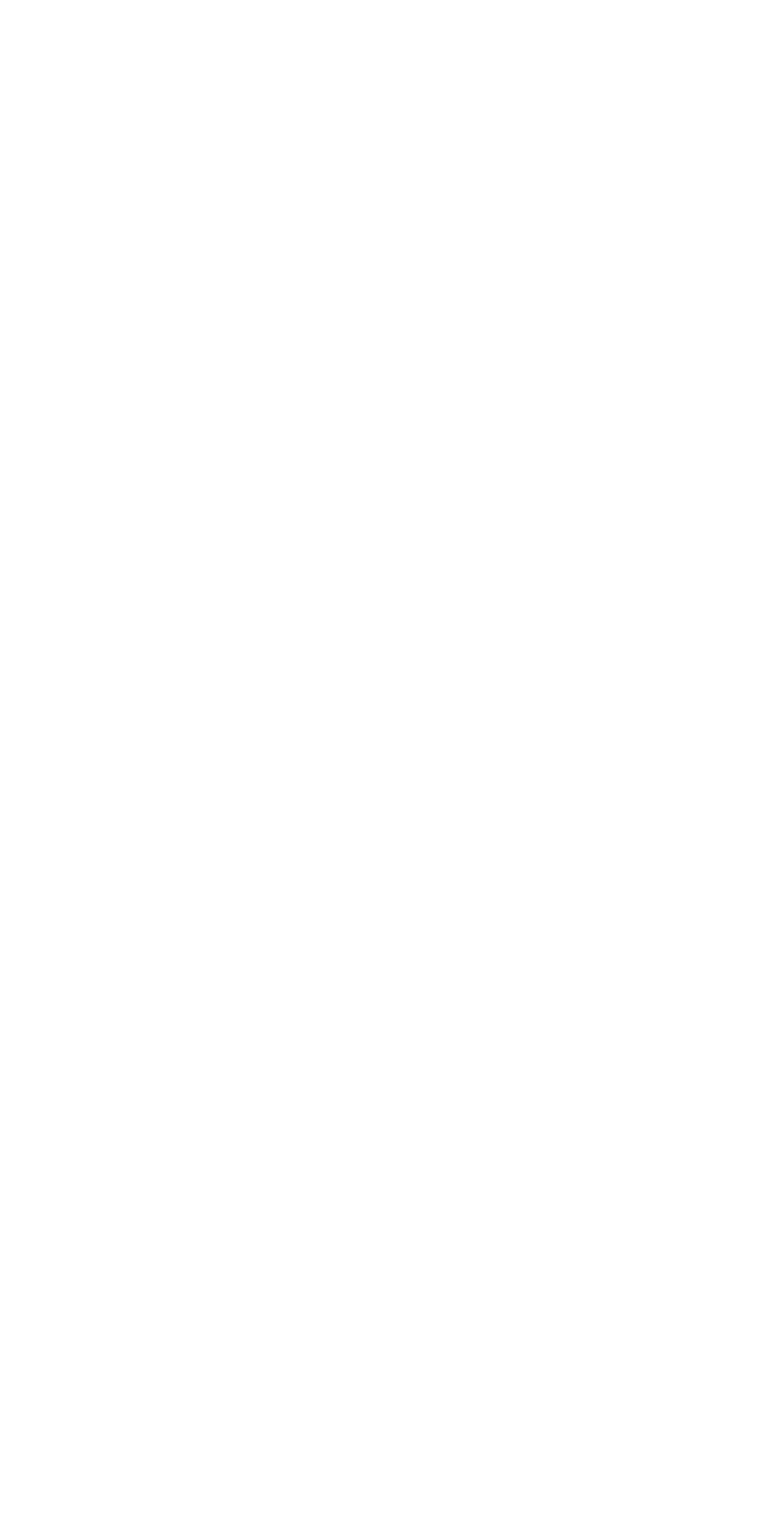
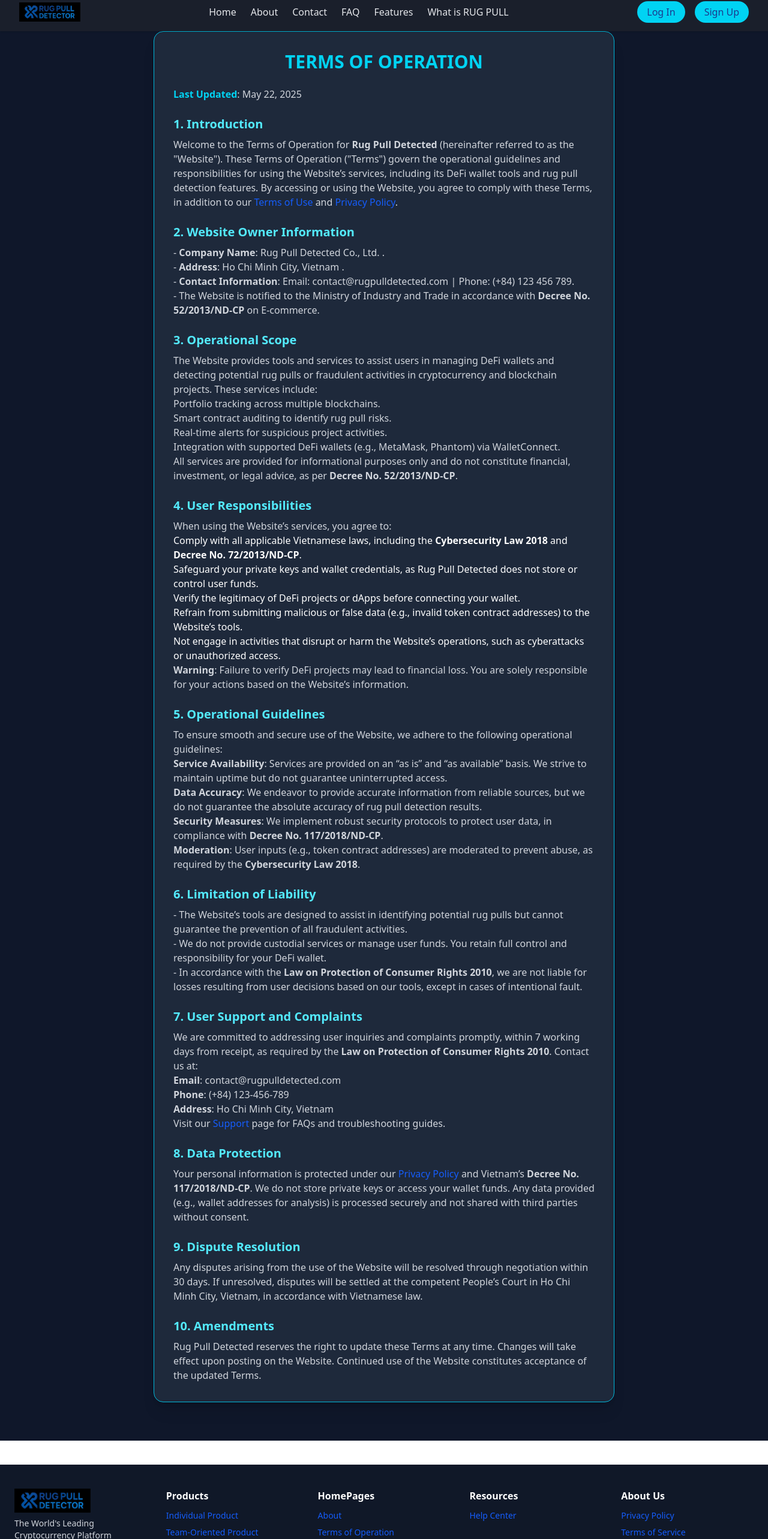
Before and after one commit to Vanquoc0201/FE_RugPull, a React (Vite) app: page /terms-of-operation in a window 1280 px wide. Before the commit this address had no page. Shown: the part 12-2578 px from the top of the page at 60% size. Before the commit the page ends 800 px from the top, so only its background shows below. Built offline with nearby package versions, Linux system fonts and the light colour scheme.

Commit message:
termsOfOperation page add

```diff
--- a/src/components/Footer.tsx
+++ b/src/components/Footer.tsx
@@ -7,17 +7,15 @@
     {
       title: "Products",
       links: [
-        { label: "Individual Product", path: "#" },
-        { label: "Team-Oriented Product", path: "#" },
-        { label: "DeFi Wallet", path: "#" },
+        { label: "Individual Product", path: "/rugpull" },
+        { label: "Team-Oriented Product", path: "/rugpull" },
       ],
     },
     {
       title: "HomePages",
       links: [
         { label: "About", path: "/about" },
-        { label: "Terms of Use", path: "/terms-of-use" },
-        { label: "Terms of Operation", path: "#" },
+        { label: "Terms of Operation", path: "/terms-of-operation" },
       ],
     },
     {
--- a/src/pages/HomeTemplates/PrivacyPage/index.tsx
+++ b/src/pages/HomeTemplates/PrivacyPage/index.tsx
@@ -201,10 +201,10 @@
               <strong>Email</strong>: contact@rugpulldetected.com.
             </li>
             <li>
-              <strong>Phone</strong>: [+84-XXX-XXX-XXXX].
+              <strong>Phone</strong>: (+84) 123-456-789.
             </li>
             <li>
-              <strong>Address</strong>: [Ho Chi Minh, City, Vietnam].
+              <strong>Address</strong>: Ho Chi Minh City, Vietnam.
             </li>
           </ul>
           <br />
--- /dev/null
+++ b/src/pages/HomeTemplates/TermsOfOperation/index.tsx
@@ -0,0 +1,144 @@
+const TermsOfOperation = () => {
+  return (
+    <div className="min-h-screen bg-[#0f172a] text-white px-4 py-16">
+      <div className="max-w-3xl mx-auto bg-[#1e293b] border border-cyan-500 rounded-2xl shadow-xl p-8 space-y-6">
+        <h1 className="text-3xl font-bold text-cyan-400 text-center uppercase">
+          Terms of Operation
+        </h1>
+        <p className="text-gray-300">
+          <span className="font-bold text-cyan-400">Last Updated</span>: May 22, 2025
+        </p>
+
+        <section>
+          <h2 className="text-xl font-semibold text-cyan-300 mb-2">
+            1. Introduction
+          </h2>
+          <p className="text-gray-300">
+            Welcome to the Terms of Operation for <strong>Rug Pull Detected</strong> (hereinafter referred to as the "Website"). These Terms of Operation ("Terms") govern the operational guidelines and responsibilities for using the Website’s services, including its DeFi wallet tools and rug pull detection features. By accessing or using the Website, you agree to comply with these Terms, in addition to our <a href="/terms-of-service" className="text-blue-600 hover:underline">Terms of Use</a> and <a href="/privacy-policy" className="text-blue-600 hover:underline">Privacy Policy</a>.
+          </p>
+        </section>
+
+        <section>
+          <h2 className="text-xl font-semibold text-cyan-300 mb-2">
+            2. Website Owner Information
+          </h2>
+          <p className="text-gray-300">
+            - <strong>Company Name</strong>: Rug Pull Detected Co., Ltd. .<br />
+            - <strong>Address</strong>: Ho Chi Minh City, Vietnam .<br />
+            - <strong>Contact Information</strong>: Email: contact@rugpulldetected.com | Phone: (+84) 123 456 789.<br />
+            - The Website is notified to the Ministry of Industry and Trade in accordance with <strong>Decree No. 52/2013/ND-CP</strong> on E-commerce.
+          </p>
+        </section>
+
+        <section>
+          <h2 className="text-xl font-semibold text-cyan-300 mb-2">
+            3. Operational Scope
+          </h2>
+          <p className="text-gray-300">
+            The Website provides tools and services to assist users in managing DeFi wallets and detecting potential rug pulls or fraudulent activities in cryptocurrency and blockchain projects. These services include:
+          </p>
+          <ul className="text-gray-300">
+            <li>Portfolio tracking across multiple blockchains.</li>
+            <li>Smart contract auditing to identify rug pull risks.</li>
+            <li>Real-time alerts for suspicious project activities.</li>
+            <li>Integration with supported DeFi wallets (e.g., MetaMask, Phantom) via WalletConnect.</li>
+          </ul>
+          <p className="text-gray-300">
+            All services are provided for informational purposes only and do not constitute financial, investment, or legal advice, as per <strong>Decree No. 52/2013/ND-CP</strong>.
+          </p>
+        </section>
+
+        <section>
+          <h2 className="text-xl font-semibold text-cyan-300 mb-2">
+            4. User Responsibilities
+          </h2>
+          <p className="text-gray-300">
+            When using the Website’s services, you agree to:
+          </p>
+          <ul className="text-gray-30">
+            <li>Comply with all applicable Vietnamese laws, including the <strong>Cybersecurity Law 2018</strong> and <strong>Decree No. 72/2013/ND-CP</strong>.</li>
+            <li>Safeguard your private keys and wallet credentials, as Rug Pull Detected does not store or control user funds.</li>
+            <li>Verify the legitimacy of DeFi projects or dApps before connecting your wallet.</li>
+            <li>Refrain from submitting malicious or false data (e.g., invalid token contract addresses) to the Website’s tools.</li>
+            <li>Not engage in activities that disrupt or harm the Website’s operations, such as cyberattacks or unauthorized access.</li>
+          </ul>
+          <p className="text-gray-300">
+            <strong>Warning</strong>: Failure to verify DeFi projects may lead to financial loss. You are solely responsible for your actions based on the Website’s information.
+          </p>
+        </section>
+
+        <section>
+          <h2 className="text-xl font-semibold text-cyan-300 mb-2">
+            5. Operational Guidelines
+          </h2>
+          <p className="text-gray-300">
+            To ensure smooth and secure use of the Website, we adhere to the following operational guidelines:
+          </p>
+          <ul className="text-gray-300">
+            <li><strong>Service Availability</strong>: Services are provided on an “as is” and “as available” basis. We strive to maintain uptime but do not guarantee uninterrupted access.</li>
+            <li><strong>Data Accuracy</strong>: We endeavor to provide accurate information from reliable sources, but we do not guarantee the absolute accuracy of rug pull detection results.</li>
+            <li><strong>Security Measures</strong>: We implement robust security protocols to protect user data, in compliance with <strong>Decree No. 117/2018/ND-CP</strong>.</li>
+            <li><strong>Moderation</strong>: User inputs (e.g., token contract addresses) are moderated to prevent abuse, as required by the <strong>Cybersecurity Law 2018</strong>.</li>
+          </ul>
+        </section>
+
+        <section>
+          <h2 className="text-xl font-semibold text-cyan-300 mb-2">
+            6. Limitation of Liability
+          </h2>
+          <p className="text-gray-300">
+            - The Website’s tools are designed to assist in identifying potential rug pulls but cannot guarantee the prevention of all fraudulent activities.<br />
+            - We do not provide custodial services or manage user funds. You retain full control and responsibility for your DeFi wallet.<br />
+            - In accordance with the <strong>Law on Protection of Consumer Rights 2010</strong>, we are not liable for losses resulting from user decisions based on our tools, except in cases of intentional fault.
+          </p>
+        </section>
+
+        <section>
+          <h2 className="text-xl font-semibold text-cyan-300 mb-2">
+            7. User Support and Complaints
+          </h2>
+          <p className="text-gray-300">
+            We are committed to addressing user inquiries and complaints promptly, within 7 working days from receipt, as required by the <strong>Law on Protection of Consumer Rights 2010</strong>. Contact us at:
+          </p>
+          <ul className="text-gray-300">
+            <li><strong>Email</strong>: contact@rugpulldetected.com</li>
+            <li><strong>Phone</strong>: (+84) 123-456-789</li>
+            <li><strong>Address</strong>: Ho Chi Minh City, Vietnam</li>
+          </ul>
+          <p className="text-gray-300">
+            Visit our <a href="/fqa" className="text-blue-600 hover:underline">Support</a> page for FAQs and troubleshooting guides.
+          </p>
+        </section>
+
+        <section>
+          <h2 className="text-xl font-semibold text-cyan-300 mb-2">
+            8. Data Protection
+          </h2>
+          <p className="text-gray-300">
+           Your personal information is protected under our <a href="/privacy-policy" className="text-blue-600 hover:underline">Privacy Policy</a> and Vietnam’s <strong>Decree No. 117/2018/ND-CP</strong>. We do not store private keys or access your wallet funds. Any data provided (e.g., wallet addresses for analysis) is processed securely and not shared with third parties without consent.
+          </p>
+        </section>
+
+        <section>
+          <h2 className="text-xl font-semibold text-cyan-300 mb-2">
+            9. Dispute Resolution
+          </h2>
+          <p className="text-gray-300">
+            Any disputes arising from the use of the Website will be resolved through negotiation within 30 days. If unresolved, disputes will be settled at the competent People’s Court in Ho Chi Minh City, Vietnam, in accordance with Vietnamese law.
+          </p>
+        </section>
+
+        <section>
+          <h2 className="text-xl font-semibold text-cyan-300 mb-2">
+            10. Amendments
+          </h2>
+          <p className="text-gray-300">
+            Rug Pull Detected reserves the right to update these Terms at any time. Changes will take effect upon posting on the Website. Continued use of the Website constitutes acceptance of the updated Terms.
+          </p>
+        </section>
+      </div>
+    </div>
+  );
+}
+
+export default TermsOfOperation;
--- a/src/pages/HomeTemplates/TermsPage/index.tsx
+++ b/src/pages/HomeTemplates/TermsOfUsePage/index.tsx
@@ -228,10 +228,10 @@
               <strong>Email</strong>: contact@rugpulldetected.com
             </li>
             <li>
-              <strong>Phone</strong>: (+84) XXX-XXX-XXX
+              <strong>Phone</strong>: (+84) 123-456-789
             </li>
             <li>
-              <strong>Address</strong>: [Ho Chi Minh, City, Vietnam]
+              <strong>Address</strong>: Ho Chi Minh City, Vietnam
             </li>
           </ul>
           <br />
```
Also changed, not shown: src/routes/index.tsx (+6 -1 lines), src/pages/HomeTemplates/TemrsOfUsePage/index.tsx (deleted).
